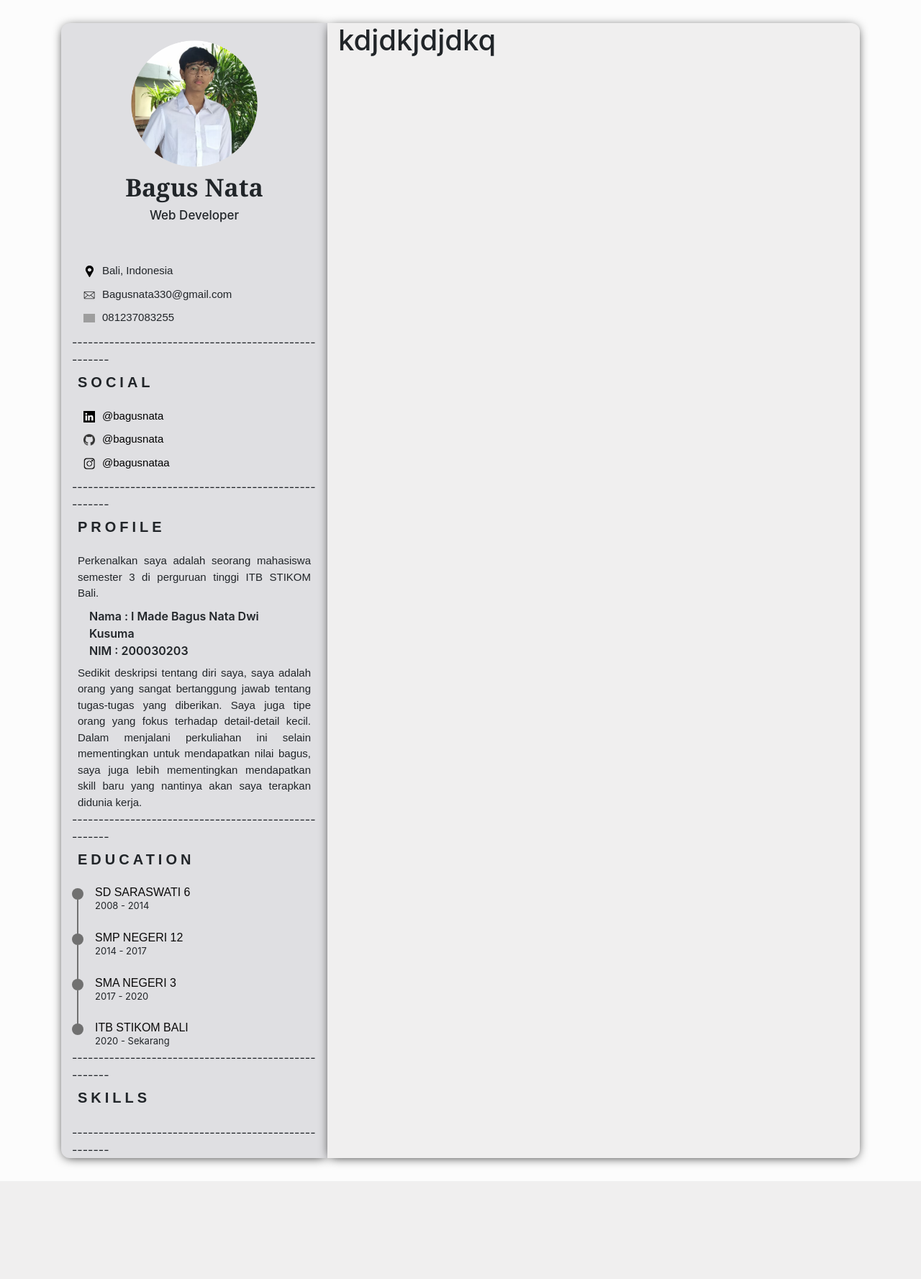
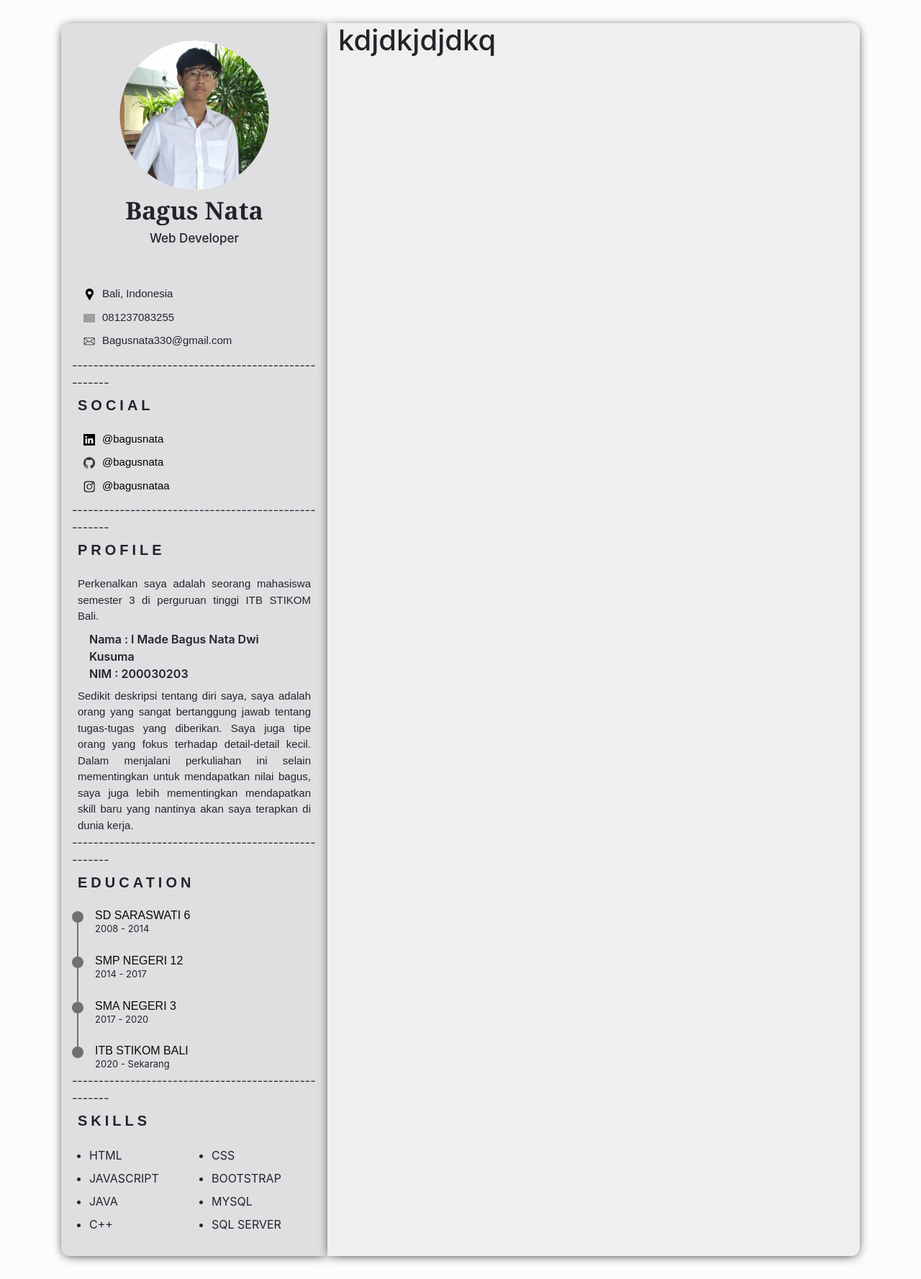
Before and after one commit to BagusNata/CV-Nata, a PHP site: page / in a window 1280 px wide. Shown: the whole page at 72% size. Before the commit the page ends 1641 px from the top, so only its background shows below. Run offline with PHP 8.4, Linux system fonts and the light colour scheme; grey boxes are pictures that could not be loaded.

Commit message:
create skill information box

```diff
--- a/assets/css/style.css
+++ b/assets/css/style.css
@@ -40,8 +40,8 @@
 
 /* PERSONAL */
 .personal-img {
-  width: 11rem;
-  height: 11rem;
+  width: 13rem;
+  height: 13rem;
 }
 
 .center {
@@ -176,6 +176,19 @@
 }
 /* ============================================================================================== */
 /* SKILLS */
+.skill-box {
+  display: flex;
+}
+.skill-list {
+  padding: 0 0;
+  margin-bottom: 1rem;
+}
+.skill-pad {
+  padding-left: 1.5rem;
+}
+.list-margin {
+  margin-bottom: 0.5rem;
+}
 
 /* ============================================================================================== */
 /* RIGHT BOX CSS */
--- a/index.html
+++ b/index.html
@@ -51,21 +51,21 @@
               <i class="personal-logo">
                 <img
                   style="width: inherit"
+                  src="assets/image/phone-logo.png"
+                  alt="Phone"
+                />
+              </i>
+              081237083255
+            </span>
+            <span class="information-text">
+              <i class="personal-logo">
+                <img
+                  style="width: inherit"
                   src="assets/image/gmail-logo.png"
                   alt="Email"
                 />
               </i>
               Bagusnata330@gmail.com
-            </span>
-            <span class="information-text">
-              <i class="personal-logo">
-                <img
-                  style="width: inherit"
-                  src="assets/image/phone-logo.png"
-                  alt="Phone"
-                />
-              </i>
-              081237083255
             </span>
           </div>
         </section>
@@ -146,7 +146,7 @@
             orang yang fokus terhadap detail-detail kecil. Dalam menjalani
             perkuliahan ini selain mementingkan untuk mendapatkan nilai bagus,
             saya juga lebih mementingkan mendapatkan skill baru yang nantinya
-            akan saya terapkan didunia kerja.
+            akan saya terapkan di dunia kerja.
           </p>
         </section>
         <div>-----------------------------------------------------</div>
@@ -161,7 +161,9 @@
                 <span class="education-line"></span>
               </div>
               <div class="education-data education-box">
-                <h3 class="education-title">SD SARASWATI 6</h3>
+                <a href="https://sd-saraswati6.sch.id/">
+                  <h3 class="education-title">SD SARASWATI 6</h3>
+                </a>
                 <span class="education-year">2008 - 2014</span>
               </div>
             </div>
@@ -171,7 +173,9 @@
                 <span class="education-line"></span>
               </div>
               <div class="education-data education-box">
-                <h3 class="education-title">SMP NEGERI 12</h3>
+                <a href="http://smpn12denpasar.sch.id/">
+                  <h3 class="education-title">SMP NEGERI 12</h3>
+                </a>
                 <span class="education-year">2014 - 2017</span>
               </div>
             </div>
@@ -181,7 +185,9 @@
                 <span class="education-line"></span>
               </div>
               <div class="education-data education-box">
-                <h3 class="education-title">SMA NEGERI 3</h3>
+                <a href="https://bit.ly/3FxMNqb">
+                  <h3 class="education-title">SMA NEGERI 3</h3>
+                </a>
                 <span class="education-year">2017 - 2020</span>
               </div>
             </div>
@@ -191,7 +197,9 @@
                 <!-- <span class="education_line"></span> -->
               </div>
               <div class="education-data education-box">
-                <h3 class="education-title">ITB STIKOM BALI</h3>
+                <a href="https://www.stikom-bali.ac.id/id/">
+                  <h3 class="education-title">ITB STIKOM BALI</h3>
+                </a>
                 <span class="education-year">2020 - Sekarang</span>
               </div>
             </div>
@@ -202,9 +210,25 @@
         <!-- Box Skills -->
         <section class="box-section" id="skills">
           <h2 class="section-title">SKILLS</h2>
-          <div></div>
+          <div class="skill-box">
+            <div class="col-md-6 skill-list">
+              <ul class="skill-pad">
+                <li class="list-margin">HTML</li>
+                <li class="list-margin">JAVASCRIPT</li>
+                <li class="list-margin">JAVA</li>
+                <li class="list-margin">C++</li>
+              </ul>
+            </div>
+            <div class="col-md-6 skill-list">
+              <ul class="skill-pad">
+                <li class="list-margin">CSS</li>
+                <li class="list-margin">BOOTSTRAP</li>
+                <li class="list-margin">MYSQL</li>
+                <li class="list-margin">SQL SERVER</li>
+              </ul>
+            </div>
+          </div>
         </section>
-        <div>-----------------------------------------------------</div>
       </div>
 
       <!-- CV Bagian kanan -->
```
